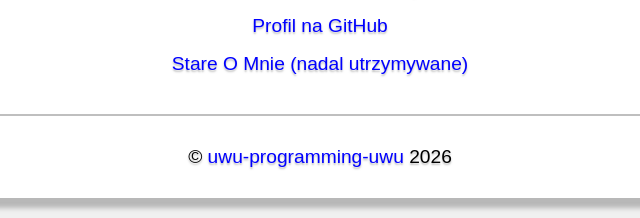
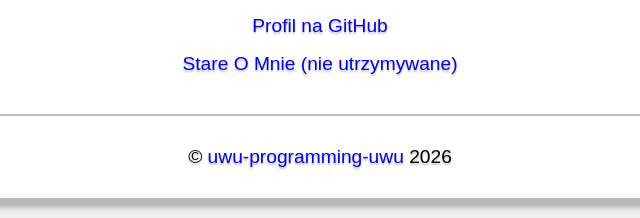
Before and after one commit to uwu-programming-uwu/about-me, a plain HTML site: page pl/pl-links.html in a window 1280 px wide. Shown: the part 413-631 px from the top of the page, 320-960 px from the left. Drawn offline with Linux system fonts and the light colour scheme.

Commit message:
Update pl-links.html

```diff
--- a/pl/pl-links.html
+++ b/pl/pl-links.html
@@ -23,7 +23,7 @@
                 <p><a href="../links.html">Angielska wersja strony</a></p>
                 <p><a href="https://www.freecodecamp.org/fcc-6f307bdd-fab3-4098-958c-b6a56289a2e0" target="_blank">Profil na freeCodeCamp</a></p>
                 <p><a href="https://github.com/uwu-programming-uwu" target="_blank">Profil na GitHub</a></p>
-                <p><a href="https://rentry.co/uwu6969" target="_blank">Stare O Mnie (nadal utrzymywane)</a></p>
+                <p><a href="https://rentry.co/uwu6969" target="_blank">Stare O Mnie (nie utrzymywane)</a></p>
             </main>
             <hr>
             <footer>
@@ -31,5 +31,4 @@
             </footer>
         </div>
     </body>
-
 </html>
```
